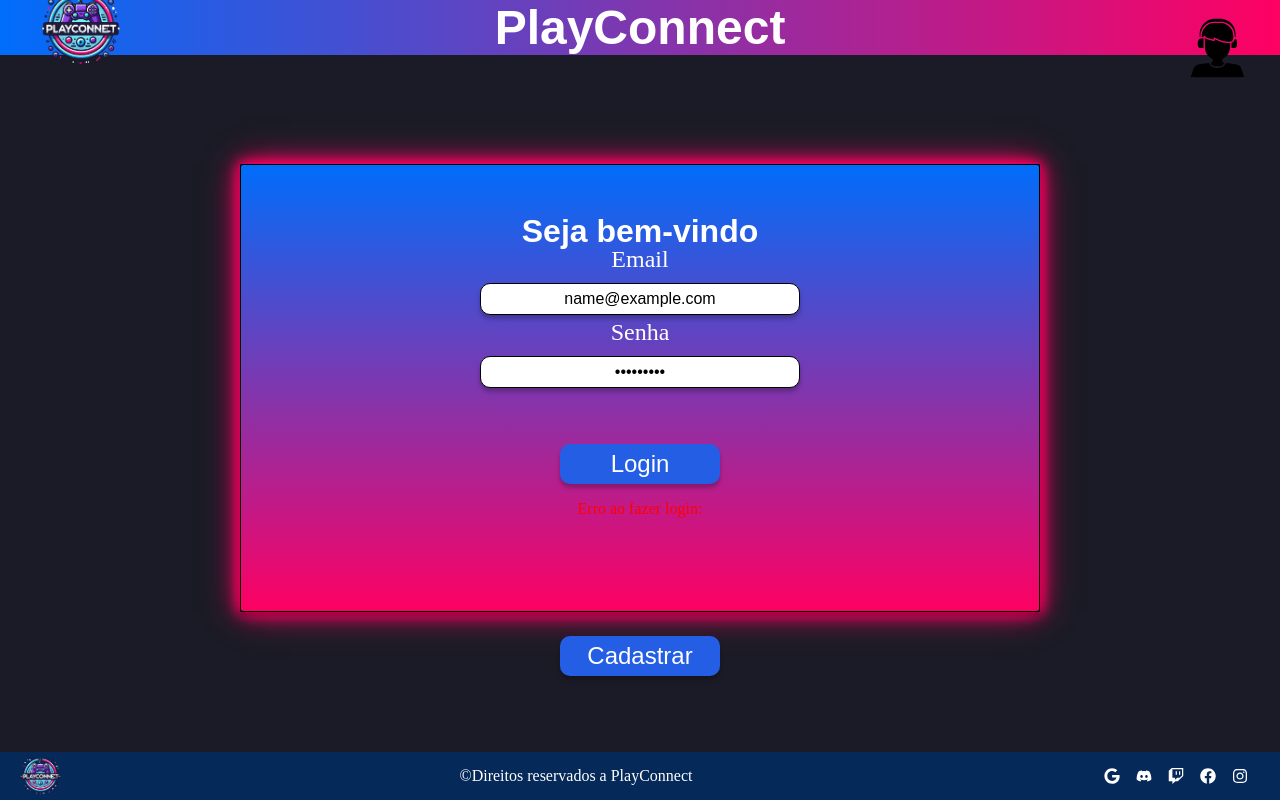
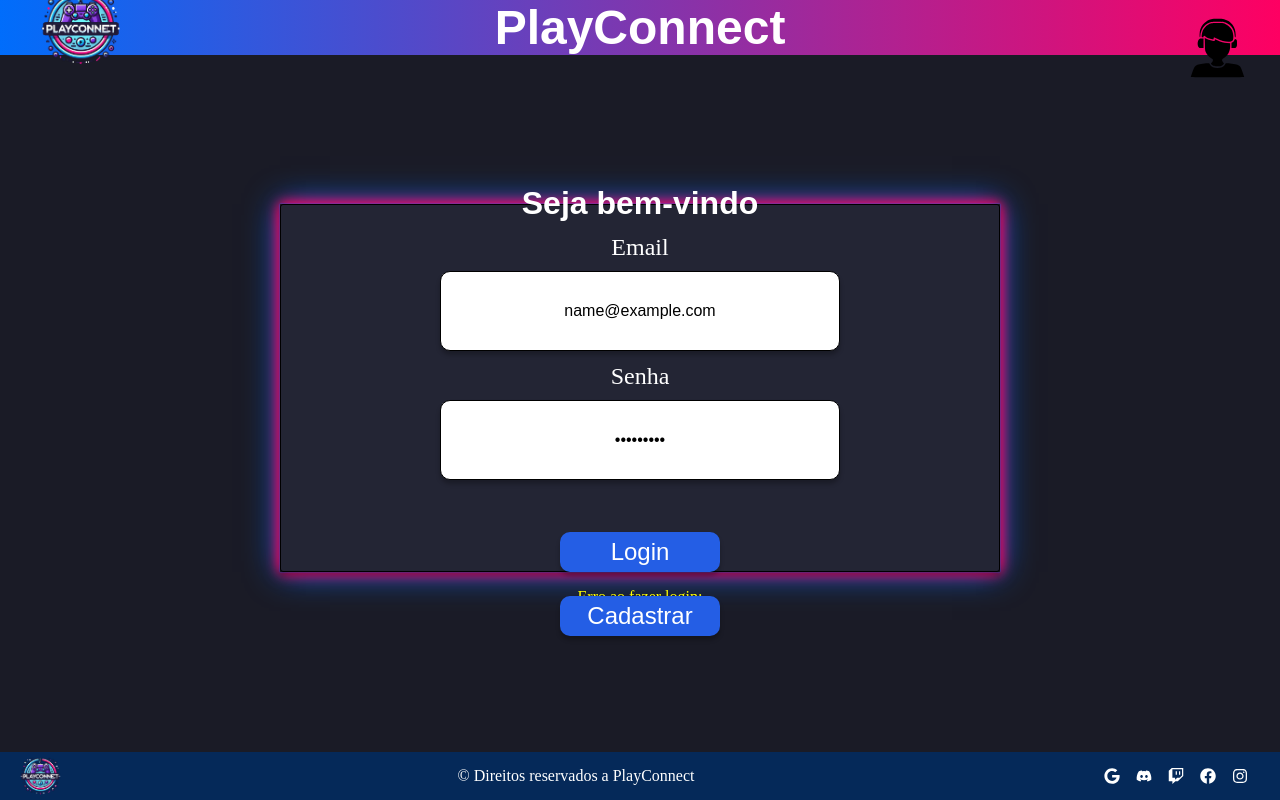
Before and after one commit to rayvieira307/REACT_Trabalho_Final_Serratec, a React (Vite) app: page / in a window 1280 px wide. Both pictures are taken after typing "name@example.com", "Sample123" into the empty fields and a click on the button "Login". Built offline with nearby package versions, Linux system fonts and the light colour scheme; no server answers; a web font is replaced by a local one.

Commit message:
adicionado props no header e no footer, estilização da página de erro e reestilização dos inputs do site.

```diff
--- a/src/App.jsx
+++ b/src/App.jsx
@@ -7,9 +7,9 @@
 export default function App() {
   return (
     <BrowserRouter>
-      <Header />
+      <Header titulo = "PlayConnect"/>
         <AppRoute/>
-      <Footer/>
+      <Footer rodape = "&copy; Direitos reservados a PlayConnect"/>
     </BrowserRouter>
   );
 }
--- a/src/components/Footer/index.jsx
+++ b/src/components/Footer/index.jsx
@@ -3,11 +3,11 @@
 import { FaDiscord, FaTwitch, FaFacebook, FaInstagram, FaMailchimp, FaMailBulk, FaGoogle } from "react-icons/fa";
 import Logo from "../../assets/LogoNova_Footer.png";
 
-export default function Footer() {
+export default function Footer(props) {
   return (
     <footer>
       <img src={Logo} alt="logo" className={styles.logo} />
-      <p>&copy;Direitos reservados a PlayConnect</p>
+      <p>{props.rodape}</p>
       <div className={styles.logos}>
         <FaGoogle/>
         <FaDiscord/>
--- a/src/components/Header/index.jsx
+++ b/src/components/Header/index.jsx
@@ -2,11 +2,11 @@
 import * as styles from "./Header.module.css"
 import Logo from "../../assets/LogoNova_Header.png"
 import Perfil from "../../assets/Perfil_Header.svg"
-export default function Header() {
+export default function Header(props) {
   return (
     <header className={styles.cabecalho}>
        <a href="/home"><img src={Logo} alt="logo" className={styles.logo}/></a>
-        <h1>PlayConnect</h1>
+        <h1>{props.titulo}</h1>
         <a href="/perfil"><img src={Perfil} alt="perfil" className={styles.perfil}/></a>
     </header>
 
--- a/src/pages/Atualizar/Atualizar.module.css
+++ b/src/pages/Atualizar/Atualizar.module.css
@@ -9,20 +9,26 @@
     text-align: center;
     margin-bottom: 2rem;
     justify-content: center;
+
 }
 
 .formulario{
-width: 30rem;
-height: 20rem;
+    width: 30rem;
+    height: 18rem;
 
-background: linear-gradient(180deg, #006DFB 0%, #FE0062 100%);
-border: 1px solid #000000;
-box-shadow: 0px 4px 4px rgba(0, 0, 0, 0.25);
-border-radius: 10px;
-padding: 4rem;
+    background: #232534;
+    border: 1px solid #000000;
+    box-shadow: 0px 4px 4px rgba(0, 0, 0, 0.25);
+    border-radius: 10px;
+    padding: 4rem;
+    box-shadow:
+      0 0 0.1rem #006dfb,
+      0 0 0.7rem #fe0062,
+      0 0 1rem #fe0062,
+      0 0 2rem #006dfb;
 }
 
-textarea{
+input{
     border: #000000 1px solid;
     border-radius: 10px;
     height: 5rem;
@@ -60,6 +66,12 @@
     width: 6rem;
     cursor: pointer;
     box-shadow: 0px 4px 4px rgba(0, 0, 0, 0.25);
+    transition: background-color 0.5s ease, transform 0.3s ease;
+}
+
+.buttonEnviar:hover {
+    background-color: #fe0062;
+    transform: translateY(-3px);
 }
 
 
--- a/src/pages/Atualizar/index.jsx
+++ b/src/pages/Atualizar/index.jsx
@@ -27,7 +27,7 @@
 
   useEffect(() => {
     axios
-      .get(`http://localhost:8080/post/${id}`, {
+      .get(`http://localhost:8080/postagens/${id}`, {
         headers: {
           Authorization: localStorage.getItem("token"),
         },
@@ -44,7 +44,7 @@
     console.log({ id });
 
     axios
-      .put(`http://localhost:8080/post/${id}`, data, {
+      .put(`http://localhost:8080/postagens/${id}`, data, {
         headers: {
           Authorization: localStorage.getItem("token"),
         },
@@ -64,7 +64,7 @@
           <form onSubmit={handleSubmit(altPost)}>
             <div className={styles.conteudoInput}>
               <label htmlFor="conteudo">Conteúdo</label>
-              <textarea
+              <input
                 type="text"
                 name="conteudo"
                 id="conteudo"
--- a/src/pages/Cadastrar/Cadastrar.module.css
+++ b/src/pages/Cadastrar/Cadastrar.module.css
@@ -13,11 +13,19 @@
   width: 50rem;
   height: 22rem;
 
-  background: linear-gradient(180deg, #006dfb 0%, #fe0062 100%);
+  background: #232534;
   border: 1px solid #000000;
-  box-shadow: 0px 4px 4px rgba(0, 0, 0, 0.25);
   border-radius: 10px;
+  box-shadow:
+  0 0 0.1rem #006dfb,
+  0 0 0.7rem #fe0062,
+  0 0 1rem #fe0062,
+  0 0 2rem #006dfb;
 
+}
+
+.cadastro{
+  margin-top: 2rem;
 }
 
 .linha1 {
@@ -102,14 +110,10 @@
   transition: background-color 0.5s ease, transform 0.3s ease;
 }
 
-.buttonEnviar:hover {
-  background-color: #572bbd;
-  transform: translateY(-3px);
-}
 
 .buttonEnviar:hover {
-  transition: background-color all ;
-  background-color: #006dfb;
+  transform: translateY(-3px);
+  background-color: #fe0062;
 }
 
 .errorMessage{
--- /dev/null
+++ b/src/pages/Error/error.module.css
@@ -0,0 +1,42 @@
+div{
+    display: flex;
+    justify-content: center;
+}
+
+
+.container{
+  width: 100vh;
+  display: flex;
+  justify-content: center;
+}
+
+.erro{
+    display: flex;
+    flex-direction: column;
+    justify-content: space-around;
+    width: 30rem;
+    height: 20rem;
+
+    background: #232534;
+    border: 1px solid #000000;
+    border-radius: 10px;
+    box-shadow:
+    0 0 0.1rem #006dfb,
+    0 0 0.7rem #fe0062,
+    0 0 1rem #fe0062,
+    0 0 2rem #006dfb;
+}
+
+.titulo{
+    display: flex;
+    justify-content: center;
+    font-size: 3rem;
+    color: #fff;
+}
+
+.aviso{
+    display: flex;
+    justify-content: center;
+    margin-bottom: 6rem;
+    color: #fff;
+}
--- a/src/pages/Error/index.jsx
+++ b/src/pages/Error/index.jsx
@@ -1,9 +1,18 @@
-import React from "react";
+import * as styles from "./error.module.css";
 
 export default function Error() {
   return (
     <div>
-      <h1>Error</h1>
+      <div className={styles.container}>
+        <div className={styles.erro}>
+          <div className={styles.titulo}>
+            <h1>Error</h1>
+          </div>
+          <div className={styles.aviso}>
+            <p>Página não encontrada! verifique o caminho!</p>
+          </div>
+        </div>
+      </div>
     </div>
   );
 }
--- a/src/pages/Home/Home.module.css
+++ b/src/pages/Home/Home.module.css
@@ -75,4 +75,10 @@
           0 0 1rem #fe0062,
           0 0 2rem #fe0062;
     cursor: pointer;
+    transition: background-color 0.5s ease, transform 0.3s ease;
   }
+
+  .btnPost:hover{
+    transform: translateY(-3px);
+    background-color: #2e3045;
+  }
--- a/src/pages/Login/Login.module.css
+++ b/src/pages/Login/Login.module.css
@@ -11,15 +11,21 @@
   flex-direction: column;
   margin-top: 3rem;
   text-align: center;
-  box-shadow: 0 0 0.1rem #fe0062, 0 0 0.7rem #fe0062, 0 0 1rem #fe0062,
-    0 0 2rem #fe0062;
+  box-shadow:
+  0 0 0.1rem #006dfb,
+  0 0 0.7rem #fe0062,
+  0 0 1rem #fe0062,
+  0 0 2rem #006dfb;
 }
 
 .formulario {
-  width: 50rem;
-  height: 28rem;
+  display: flex;
+  flex-direction: column;
+  justify-content: center;
+  width: 45rem;
+  height: 23rem;
 
-  background: linear-gradient(180deg, #006dfb 0%, #fe0062 100%);
+  background: #232534;
   border: 1px solid #000000;
   box-shadow: 0px 4px 4px rgba(0, 0, 0, 0.25);
   border-radius: 3px;
@@ -53,6 +59,7 @@
   justify-content: center;
   align-items: center;
   padding-bottom: 1rem;
+  margin-top: 1rem;
 }
 
 .senhaInput {
@@ -60,7 +67,7 @@
   flex-direction: column;
   justify-content: center;
   align-items: center;
-  margin-top: 0.5rem;
+  margin-top: 1rem;
   padding-bottom: 2rem;
 }
 
@@ -73,9 +80,10 @@
   width: 10rem;
   margin-bottom: 1rem;
   cursor: pointer;
-  margin-top: 1.5rem;
+  margin-top: 1.3rem;
   font-size: 1.5rem;
   box-shadow: 0px 4px 4px rgba(0, 0, 0, 0.25);
+  transition: background-color 0.5s ease, transform 0.3s ease;
 }
 
 .buttonCadastrar {
@@ -90,15 +98,16 @@
   margin-top: 1.5rem;
   font-size: 1.5rem;
   box-shadow: 0px 4px 4px rgba(0, 0, 0, 0.25);
+  transition: background-color 0.5s ease, transform 0.3s ease;
 }
 
 .buttonLogin:hover {
-  background-color: #572bbd;
   transform: translateY(-3px);
+  background-color: #fe0062;
 }
 
 .buttonCadastrar:hover {
-  background-color: #572bbd;
+  background-color: #fe0062;
   transform: translateY(-3px);
 }
 
--- a/src/pages/Login/index.jsx
+++ b/src/pages/Login/index.jsx
@@ -15,7 +15,7 @@
     try {
       const res = await axios.post('http://localhost:8080/login', {
           username,
-          senha
+          senha,
       });
         console.log(res.headers.authorization);
 
@@ -64,7 +64,7 @@
               Login
             </button>
           </form>
-          {erro && <p style={{ color: "red" }}>{erro}</p>}
+          {erro && <p style={{ color: "yellow" }}>{erro}</p>}
         </div>
       </div>
       <Link to={"/cadastrar"}>
--- a/src/pages/Post/Post.module.css
+++ b/src/pages/Post/Post.module.css
@@ -15,14 +15,19 @@
 width: 30rem;
 height: 18rem;
 
-background: linear-gradient(180deg, #006DFB 0%, #FE0062 100%);
+background: #232534;
 border: 1px solid #000000;
 box-shadow: 0px 4px 4px rgba(0, 0, 0, 0.25);
 border-radius: 10px;
 padding: 4rem;
+box-shadow:
+  0 0 0.1rem #006dfb,
+  0 0 0.7rem #fe0062,
+  0 0 1rem #fe0062,
+  0 0 2rem #006dfb;
 }
 
-textarea{
+input{
     border: #000000 1px solid;
     border-radius: 10px;
     height: 5rem;
@@ -62,18 +67,15 @@
     width: 7rem;
     cursor: pointer;
     box-shadow: 0px 4px 4px rgba(0, 0, 0, 0.25);
+    transition: background-color 0.5s ease, transform 0.3s ease;
 
 }
 
 .buttonEnviar:hover {
-    background-color: #572bbd;
+    background-color: #fe0062;
     transform: translateY(-3px);
 }
 
-
-input{
-    box-shadow: 0px 4px 4px rgba(0, 0, 0, 0.25);
-}
 
 @media (max-width: 768px) {
 
```
